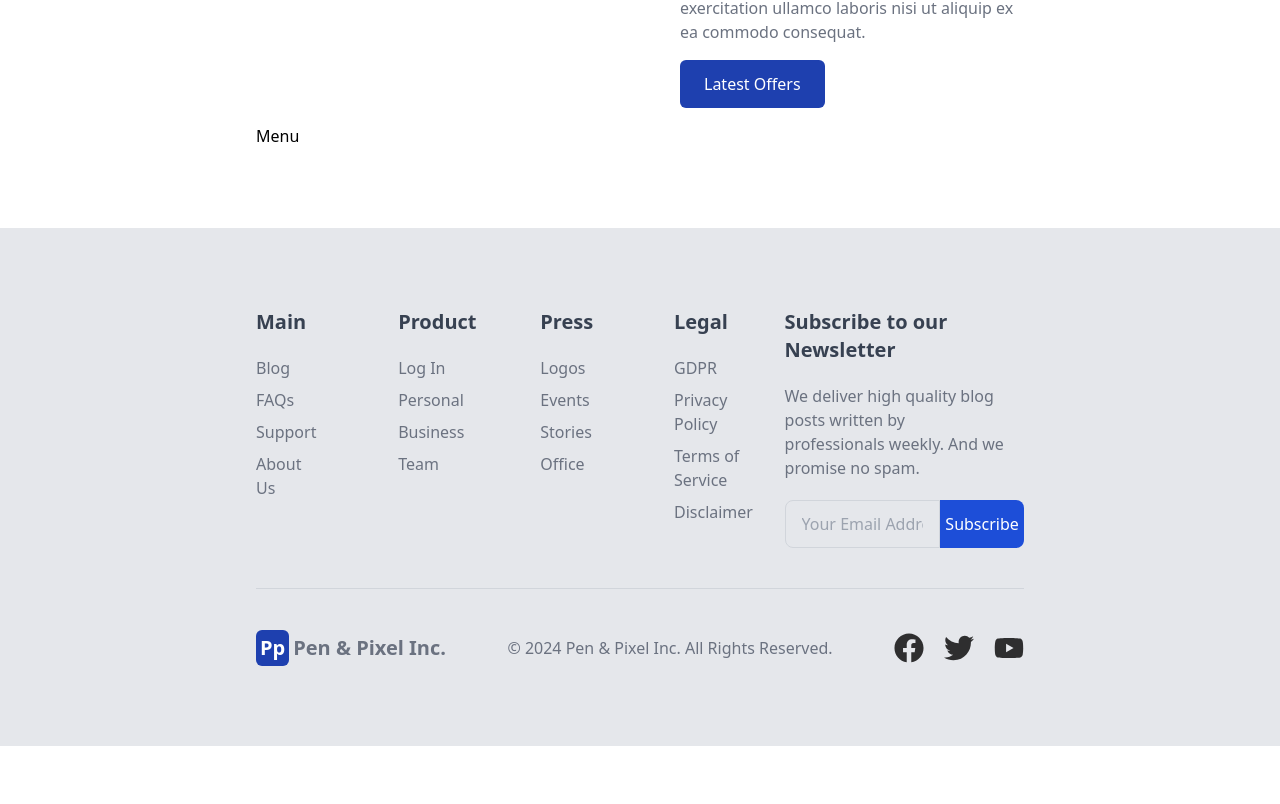
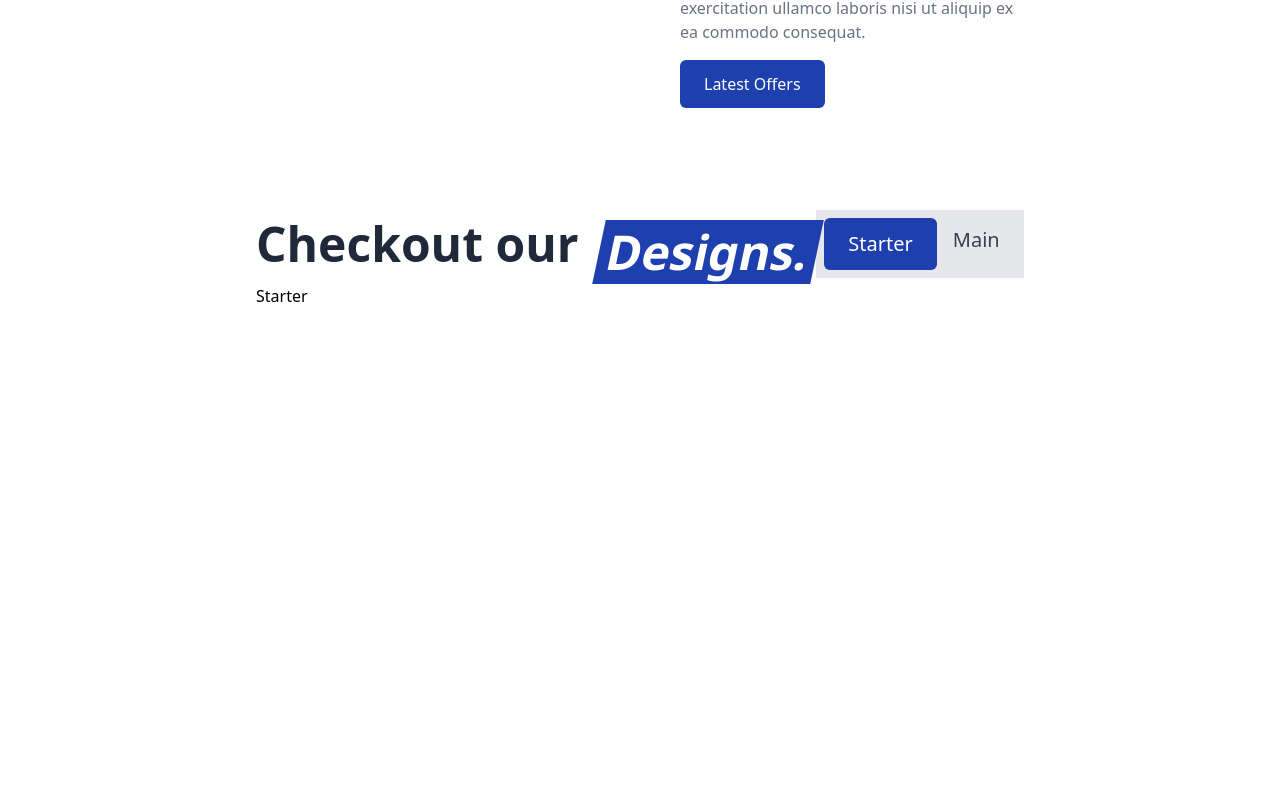
Before and after one commit to Torycd/companyfolio, a React (Create React App) app: page / in a window 1280 px wide. Shown: the part 1236-2040 px from the top of the page. Before the commit the page ends 1982 px from the top, so only its background shows below. Built offline with nearby package versions, Linux system fonts and the light colour scheme.

Commit message:
menu begins

```diff
--- a/src/components/HomePageRow/Menu.jsx
+++ b/src/components/HomePageRow/Menu.jsx
@@ -1,9 +1,49 @@
-import React from 'react'
+import React from "react";
+import { NavLink, Outlet } from "react-router-dom";
 
 const Menu = () => {
+  const activeClass =
+    " bg-blue-800 hover:bg-blue-700 text-white rounded-md px-6 py-3";
+  const navClass = " p-2 ";
   return (
-    <div>Menu</div>
-  )
-}
+    <div className="min-h-screen my-24">
+      <div className="flex justify-between">
+        <div className="flex text-gray-800 items-center md:text-left z-10 text-center text-nowrap font-bold leading-snug text-3xl xl:text-5xl">
+          <h2>Checkout our</h2>
+          <h2 className="ml-5 bg-blue-800 p-2 mt-4 text-white transform -skew-x-12 inline-block z-100">
+            Designs.
+          </h2>
+        </div>
+        <div className="flex self-center items-center">
+          <ul className="bg-gray-200 text-xl p-2 flex space-x-2 text-gray-700">
+            <NavLink
+              to="/"
+              className={({ isActive }) => (isActive ? activeClass : navClass)}
+              end
+            >
+              <li>Starter</li>
+            </NavLink>
+            <NavLink
+              to="/main"
+              className={({ isActive }) => (isActive ? activeClass : navClass)}
+            >
+              <li>Main</li>
+            </NavLink>
+            <NavLink
+              to="/profesional"
+              className={({ isActive }) => (isActive ? activeClass : navClass)}
+            >
+              <li>Proffesional</li>
+            </NavLink>
+          </ul>
+        </div>
+      </div>
+      {/* content */}
+      <div>
+        <Outlet/>
+      </div>
+    </div>
+  );
+};
 
-export default Menu
+export default Menu;
--- /dev/null
+++ b/src/components/Menu/Main.jsx
@@ -0,0 +1,9 @@
+import React from 'react'
+
+const Main = () => {
+  return (
+    <div>Main</div>
+  )
+}
+
+export default Main
--- /dev/null
+++ b/src/components/Menu/Professional.jsx
@@ -0,0 +1,9 @@
+import React from 'react'
+
+const Professional = () => {
+  return (
+    <div>Professional</div>
+  )
+}
+
+export default Professional
--- /dev/null
+++ b/src/components/Menu/Starter.jsx
@@ -0,0 +1,9 @@
+import React from 'react'
+
+const Starter = () => {
+  return (
+    <div>Starter</div>
+  )
+}
+
+export default Starter
```
Also changed, not shown: src/App.js (+17 -0 lines).
